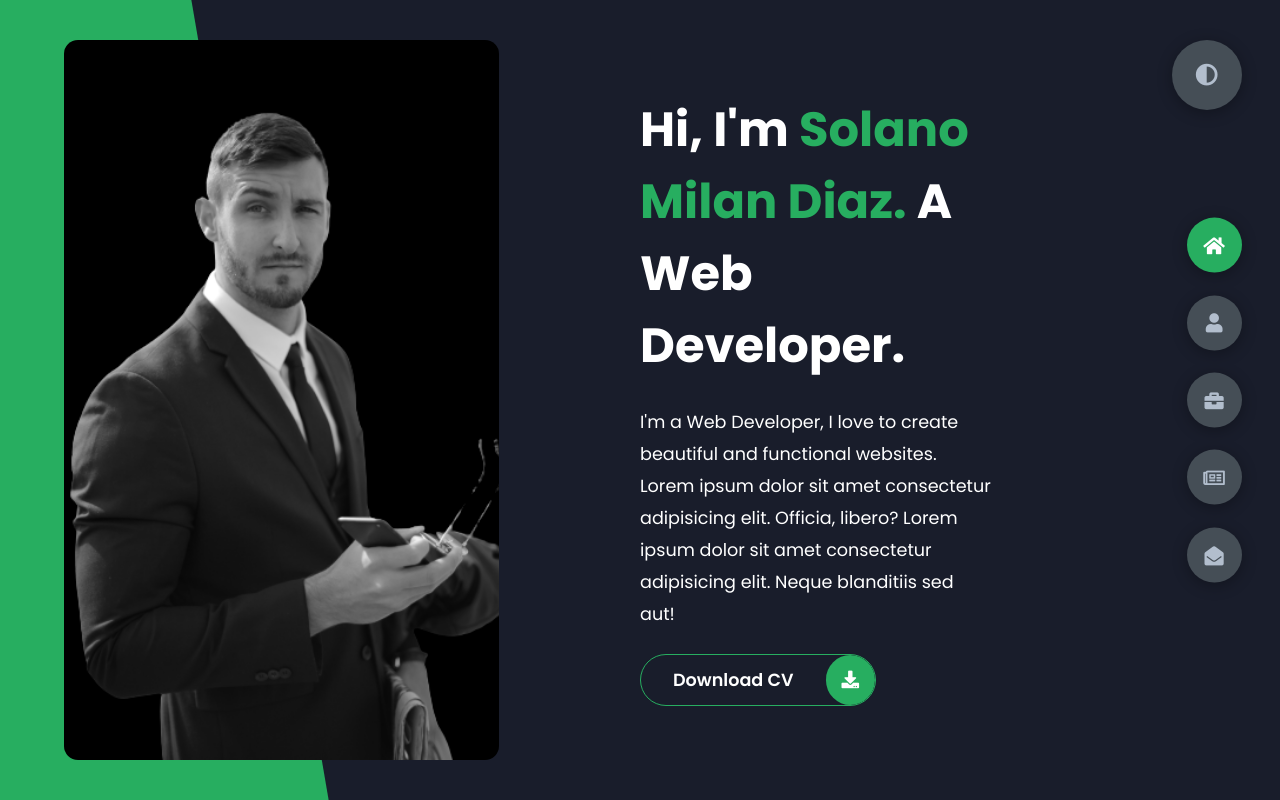
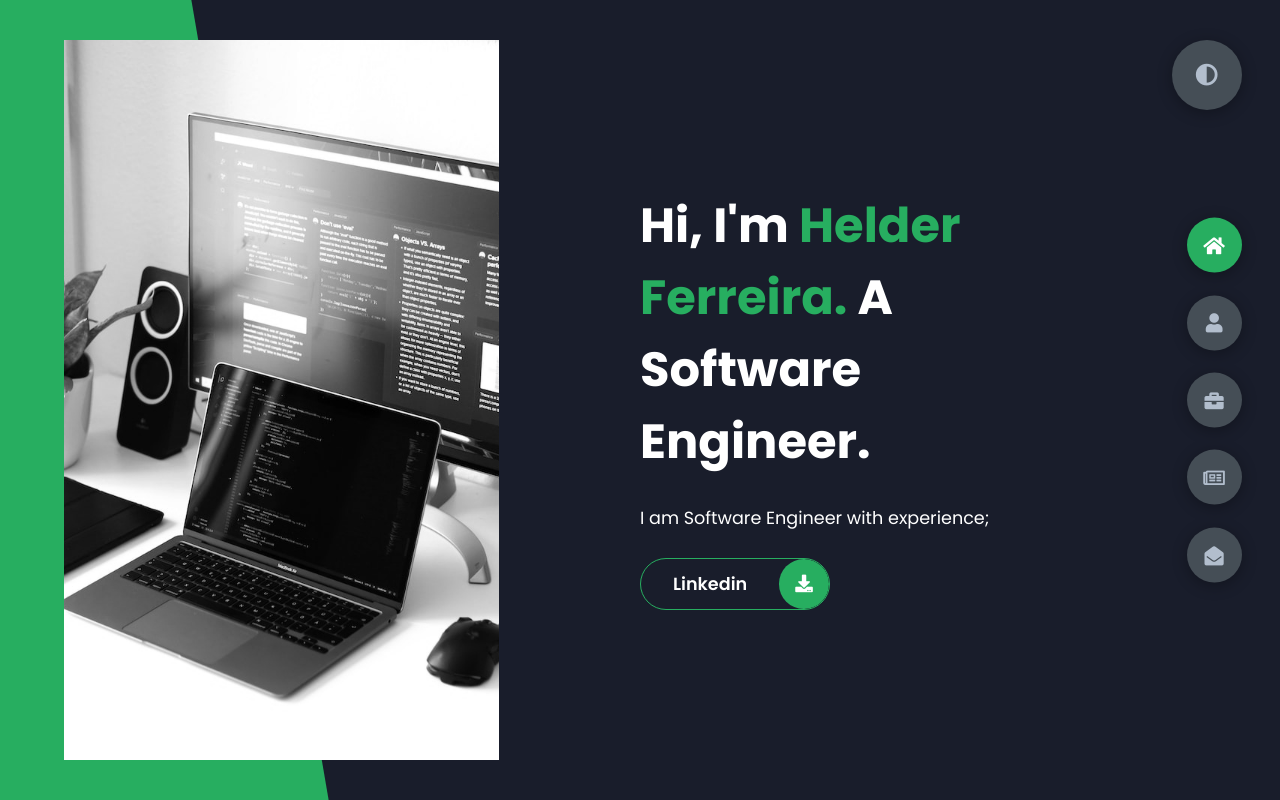
Before and after one commit to hvferreira/Portfolio-html-web, a plain HTML site: page index.html in a window 1280 px wide. Drawn offline with Linux system fonts and the light colour scheme.

Commit message:
index page
update index page image

```diff
--- a/index.html
+++ b/index.html
@@ -17,22 +17,20 @@
             <div class="left-header">
                 <div class="h-shape"></div>
                 <div class="image">
-                    <img src="img/hero.png" alt="">
+                    <img src="img/home.jpg" alt="">
                 </div>
             </div>
             <div class="right-header">
                 <h1 class="name">
-                    Hi, I'm <span>Solano Milan Diaz.</span>
-                    A Web Developer.
+                    Hi, I'm <span>Helder Ferreira.</span>
+                    A Software Engineer.
                 </h1>
                 <p>
-                    I'm a Web Developer, I love to create beautiful and functional websites.
-                    Lorem ipsum dolor sit amet consectetur adipisicing elit. Officia, libero?
-                    Lorem ipsum dolor sit amet consectetur adipisicing elit. Neque blanditiis sed aut!
+                   I am Software Engineer with experience;
                 </p>
                 <div class="btn-con">
                     <a href="" class="main-btn">
-                        <span class="btn-text">Download CV</span>
+                        <span class="btn-text">Linkedin</span>
                         <span class="btn-icon"><i class="fas fa-download"></i></span>
                     </a>
                 </div>
--- a/styles/styles.scss
+++ b/styles/styles.scss
@@ -35,7 +35,7 @@
 
 .light-mode {
   --color-primary: #ffffff;
-  --color-secondary: #f56692;
+  --color-secondary: #1;
   --color-white: #454e56;
   --color-black: #000;
   --color-grey0: #f8f8f8;
```
Also changed, not shown: img/hero.png (deleted), img/home.jpg (added).
